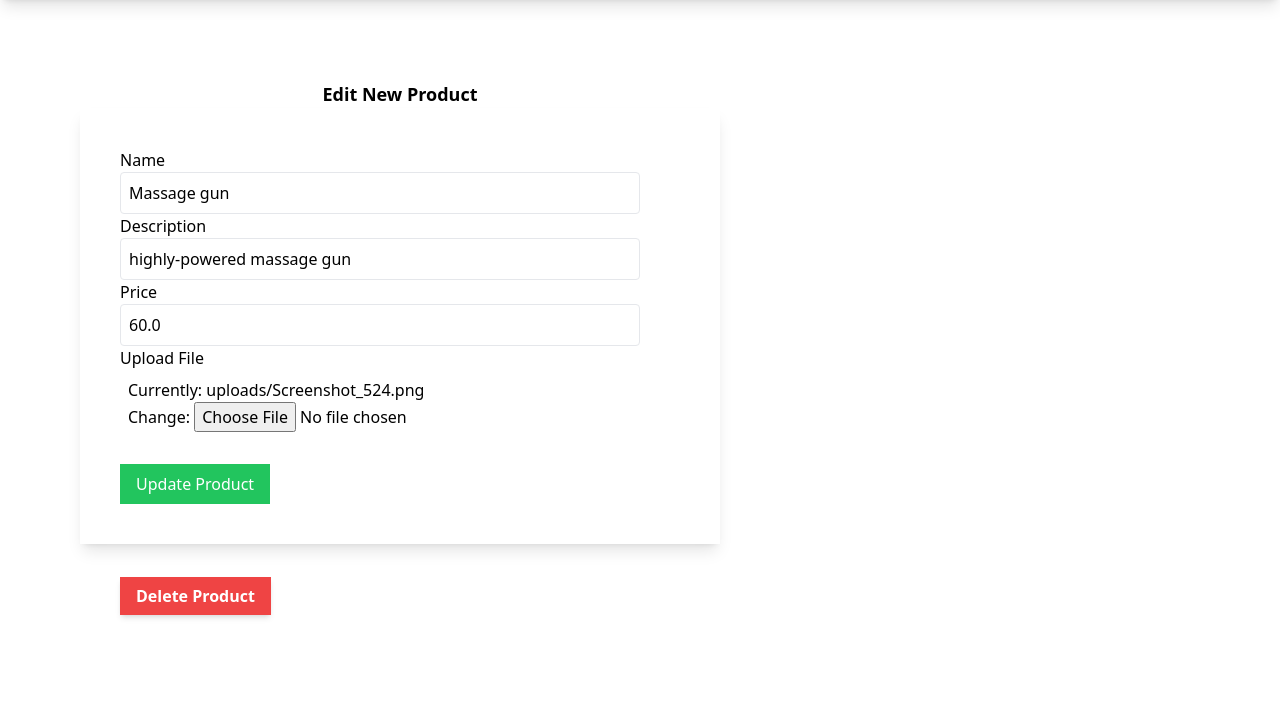
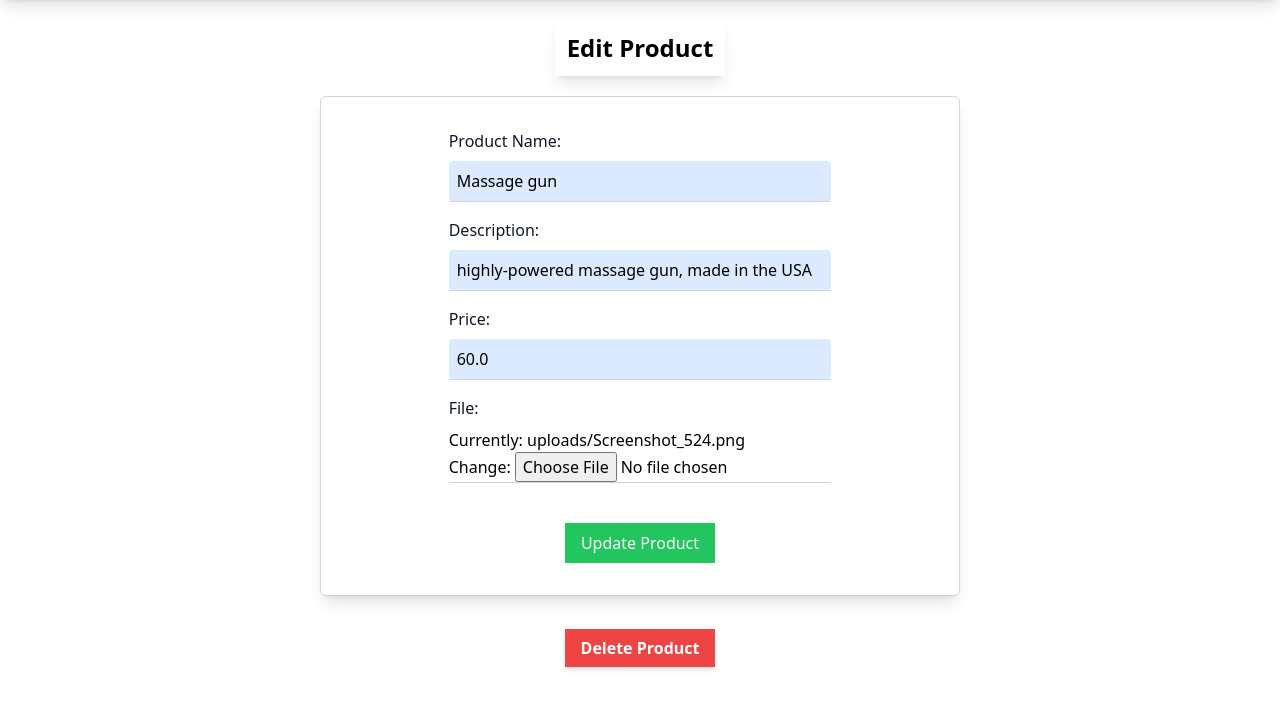
Before and after one commit to wells1989/Django-multi-seller-marketplace, a Django app: page /editproduct/1 in a window 1280 px wide. Shown: the part 52-761 px from the top of the page. Run offline with Django 5.2, Linux system fonts and the light colour scheme; a user stored in the database is signed in; data comes from the database, SQL or seed files in the repository; some libraries are stand-ins or nearby versions.

Commit message:
final changes made

```diff
--- a/mysite/myapp/models.py
+++ b/mysite/myapp/models.py
@@ -13,6 +13,10 @@ class Product(models.Model):
     total_sales = models.IntegerField(default = 0) # initialising both this and above as 0, i.e. when created total sales and number of orders for product should be 0
     total_ratings = models.IntegerField(default=0)
     total_rating_value = models.FloatField(default=0.0)
+    reviewed_by = models.ManyToManyField(User, related_name='reviewed_products', blank=True)
+
+    def reviewed_by_user(self, user):
+        return user in self.reviewed_by.all()
 
     def calculate_average_rating(self):
         if self.total_ratings == 0:
--- a/mysite/myapp/templates/myapp/index.html
+++ b/mysite/myapp/templates/myapp/index.html
@@ -28,7 +28,8 @@
                 £{{ product.price }}
             </div>
             <div class="mt-5">
-                <a class="bg-green-500 text-white px-4 py-2" href="{% url 'detail' product.id %}">View Details</a>
+                <a class="bg-green-500 hover:bg-green-700 rounded-lg text-white px-4 py-2"
+                    href="{% url 'detail' product.id %}">View Details / Buy</a>
             </div>
         </div>
     </div>
--- a/mysite/myapp/templates/myapp/product_edit.html
+++ b/mysite/myapp/templates/myapp/product_edit.html
@@ -1,28 +1,42 @@
 {% extends 'myapp/base.html' %}
 
 {% block body %}
-<div class="w-1/2 m-20">
-    <h1 class="font-bold text-center text-lg">Edit New Product</h1>
-    <form class="shadow-lg p-10" action="" method="POST" enctype="multipart/form-data">
+<div class="flex flex-col justify-center items-center">
+    <h1 class="text-2xl width-100 text-center font-bold m-5 p-3 shadow-lg">Edit Product</h1>
+
+    <form class="shadow-lg p-8 w-1/2 flex flex-col items-center border border-gray-300 rounded-md" action=""
+        method="POST" enctype="multipart/form-data">
         {% csrf_token %}
-        <div>
-            <label for="">Name</label>
-            <div class="border rounded appearance-none py-2 px-2 mr-10">{{ product_form.name }}</div>
+
+        <div class="mb-4 border-b border-gray-300 w-2/3">
+            <label for="{{ product_form.name.id_for_label }}"
+                class="mb-2 block text-md font-medium text-gray-900">Product Name:</label>
+            <input type="text" name="{{ product_form.name.name }}"
+                class="w-full p-2 bg-blue-100 rounded hover:bg-blue-400" value="{{ product_form.name.value }}">
         </div>
-        <div>
-            <label for="">Description</label>
-            <div class="border rounded appearance-none py-2 px-2 mr-10">{{ product_form.description }}</div>
+
+        <div class="mb-4 border-b border-gray-300 w-2/3">
+            <label for="{{ product_form.description.id_for_label }}"
+                class="block font-medium text-gray-900 text-md mb-2">Description:</label>
+            <input type="text" name="{{ product_form.description.name }}"
+                class="w-full p-2 bg-blue-100 rounded hover:bg-blue-400" value="{{ product_form.description.value }}">
         </div>
-        <div>
-            <label for="">Price</label>
-            <div class="border rounded appearance-none py-2 px-2 mr-10">{{ product_form.price }}</div>
+
+        <div class="mb-4 border-b border-gray-300 w-2/3">
+            <label for="{{ product_form.price.id_for_label }}"
+                class="block font-medium text-gray-900 text-md mb-2">Price:</label>
+            <input type="text" name="{{ product_form.price.name }}"
+                class="w-full p-2 bg-blue-100 rounded hover:bg-blue-400" value="{{ product_form.price.value }}">
         </div>
-        <div>
-            <label for="">Upload File</label>
-            <div class="rounded appearance-none py-2 px-2 mr-10">{{ product_form.file }}</div>
+
+        <div class="mb-4 border-b border-gray-300 w-2/3">
+            <label for="{{ product_form.file.id_for_label }}"
+                class="block font-medium text-gray-900 text-md mb-2">File:</label>
+            {{ product_form.file }}
         </div>
+
         <div class="mt-6">
-            <button class="bg-green-500 hover:bg-green-700 text-white px-4 py-2" type="submit">Update Product</button>
+            <button class="bg-green-500 text-white px-4 py-2" type="submit">Update Product</button>
         </div>
     </form>
 
```
Also changed, not shown: mysite/db.sqlite3, mysite/myapp/migrations/0011_product_reviewed_by_delete_productreview.py (added).
